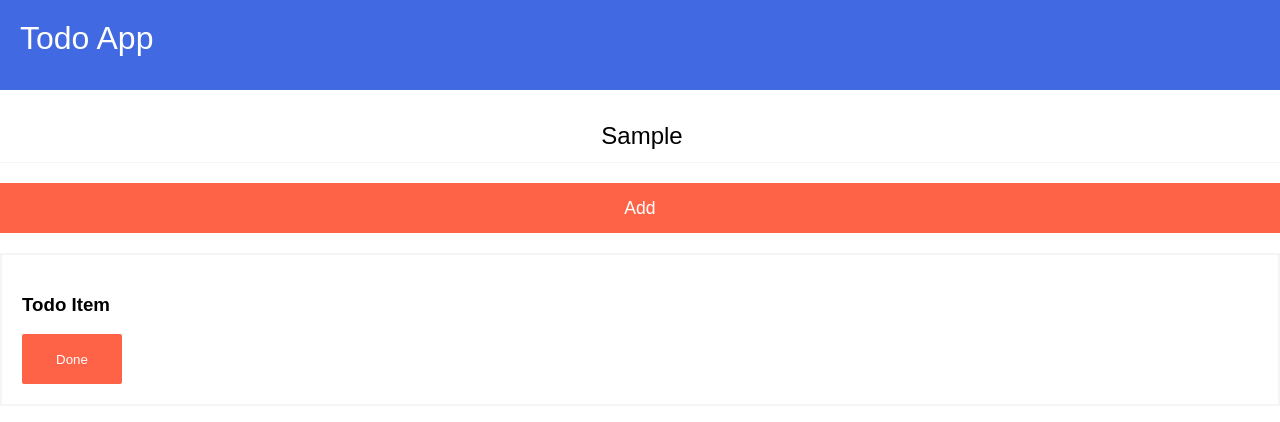
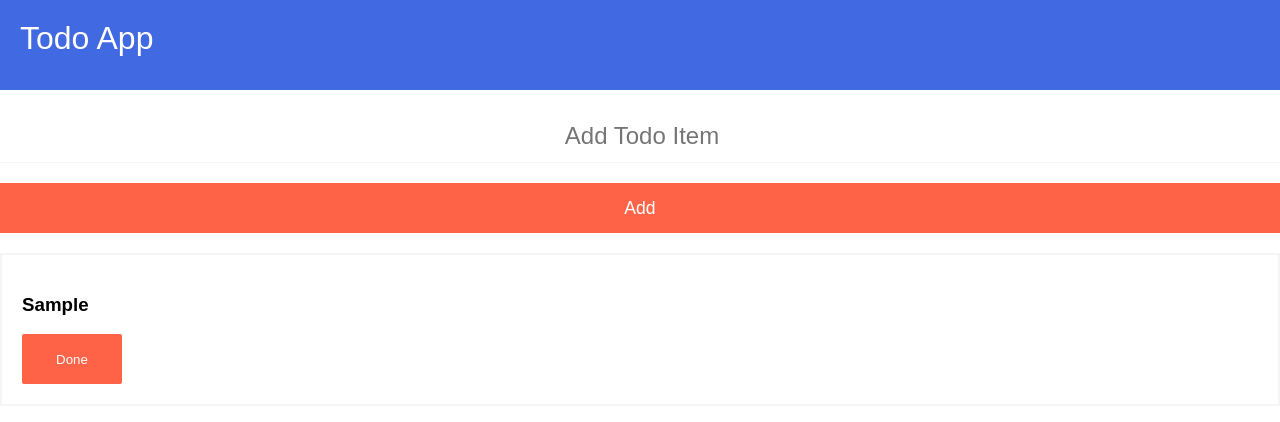
Before and after one commit to Uncle-Solomon/TodoApp, a React (Create React App) app: page / in a window 1280 px wide. Both pictures are taken after typing "Sample" into the empty fields and a click on the button "Add". Shown: the top 422 px of the page. Built offline with nearby package versions, Linux system fonts and the light colour scheme.

Commit message:
End of lesson 43 - Creating Ids for ToDo

```diff
--- a/package.json
+++ b/package.json
@@ -9,6 +9,7 @@
     "react": "^18.2.0",
     "react-dom": "^18.2.0",
     "react-scripts": "5.0.1",
+    "shortid": "^2.2.16",
     "web-vitals": "^2.1.4"
   },
   "scripts": {
--- a/src/App.js
+++ b/src/App.js
@@ -1,6 +1,7 @@
 import { useState } from "react";
 import Form from "./components/Form";
 import Header from "./components/Header";
+import TodoList from "./components/TodoList";
 
 function App() {
   const [todo, setTodo] = useState("");
@@ -14,6 +15,7 @@ function App() {
         todoList={todoList}
         setTodoList={setTodoList}
       />
+      <TodoList todoList={todoList} />
     </div>
   );
 }
--- a/src/components/Form.js
+++ b/src/components/Form.js
@@ -1,6 +1,7 @@
 import React from "react";
 import styles from "../style.module.css";
-import Todo from "./Todo";
+import TodoList from "./TodoList";
+import shortid from "shortid";
 
 const Form = ({ todo, setTodo, todoList, setTodoList }) => {
   const handleChange = (event) => {
@@ -8,7 +9,8 @@ const Form = ({ todo, setTodo, todoList, setTodoList }) => {
   };
   const handleSubmit = (event) => {
     event.preventDefault();
-    setTodoList([...todoList, todo]);
+    setTodo("");
+    setTodoList([...todoList, { name: todo, id: shortid.generate() }]);
   };
   return (
     <div className={styles.todoform}>
@@ -24,7 +26,6 @@ const Form = ({ todo, setTodo, todoList, setTodoList }) => {
           Add
         </button>
       </form>
-      <Todo />
     </div>
   );
 };
--- a/src/components/Todo.js
+++ b/src/components/Todo.js
@@ -1,11 +1,13 @@
 import React from "react";
 import styles from "../style.module.css";
 
-const Todo = () => {
+const Todo = ({ todoitem, index }) => {
   return (
     <div>
       <div className={styles.todoitem}>
-        <h3 className={styles.todoname}>Todo Item</h3>
+        <h3 key={todoitem.id} className={styles.todoname}>
+          {todoitem.name}
+        </h3>
         <button className={styles.deletebutton}>Done</button>
       </div>
     </div>
--- /dev/null
+++ b/src/components/TodoList.js
@@ -0,0 +1,14 @@
+import React from "react";
+import Todo from "./Todo";
+
+const TodoList = ({ todoList }) => {
+  return (
+    <div>
+      {todoList.map((item) => (
+        <Todo todoitem={item} />
+      ))}{" "}
+    </div>
+  );
+};
+
+export default TodoList;
```
Also changed, not shown: 1 other file (tests, documents, lock files or other folders).
